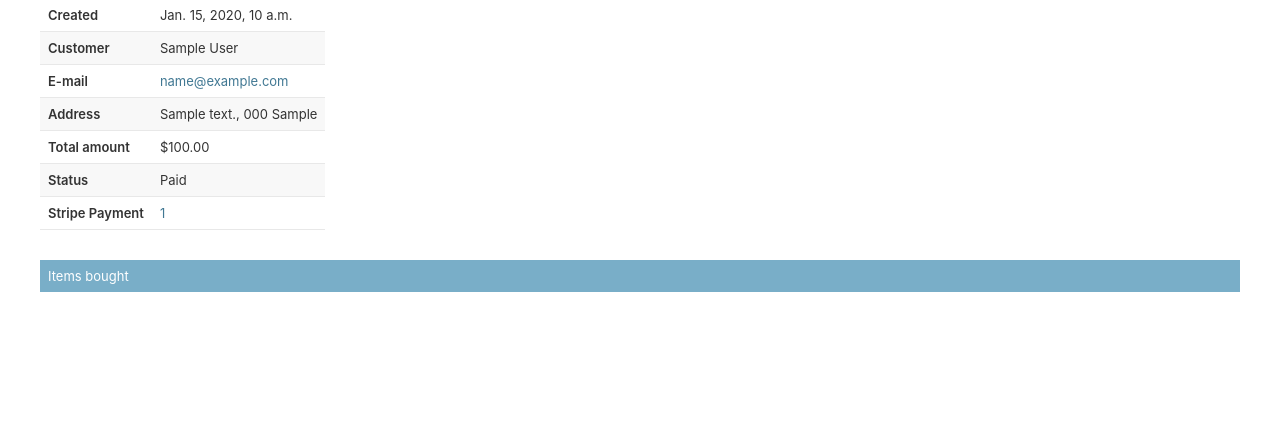
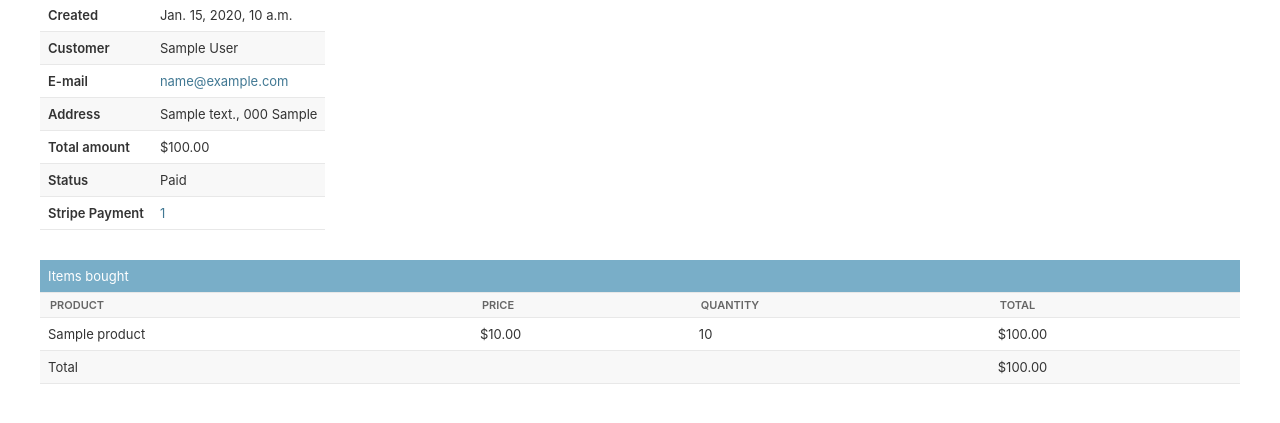
Before and after one commit to temursolief/persick, a Django app: page /orders/admin/order/1/ in a window 1280 px wide. Shown: the part 151-574 px from the top of the page. Run offline with Django 4.2, Linux system fonts and the light colour scheme; a user stored in the database is signed in; tables that the repository leaves empty hold one stand-in row (values such as "Sample post"); parts of the project's set-up code (start-up, migrations or seed data) failed here and were passed over.

Commit message:
added order_detail to admin

```diff
--- a/orders/templates/admin/orders/order/detail.html
+++ b/orders/templates/admin/orders/order/detail.html
@@ -64,6 +64,28 @@
     <div class="module">
         <h2>Items bought</h2>
         <table style="width:100%">
+            <thead>
+                <tr>
+                    <th>Product</th>
+                    <th>Price</th>
+                    <th>Quantity</th>
+                    <th>Total</th>
+                </tr>
+            </thead>
+            <tbody>
+                {% for item in order.items.all %}
+                    <tr class="row{% cycle '1' '2' %}">
+                        <td>{{ item.product.name }}</td>
+                        <td class="num">${{ item.price }}</td>
+                        <td class="num">{{ item.quantity }}</td>
+                        <td class="num">${{ item.get_cost }}</td>
+                    </tr>
+                {% endfor %}
+                <tr class="total">
+                    <td colspan="3">Total</td>
+                    <td class="num">${{ order.get_total_cost }}</td>
+                </tr>
+            </tbody>
         </table>
     </div>
 {% endblock %}
```
Also changed, not shown: orders/admin.py (+7 -3 lines).
